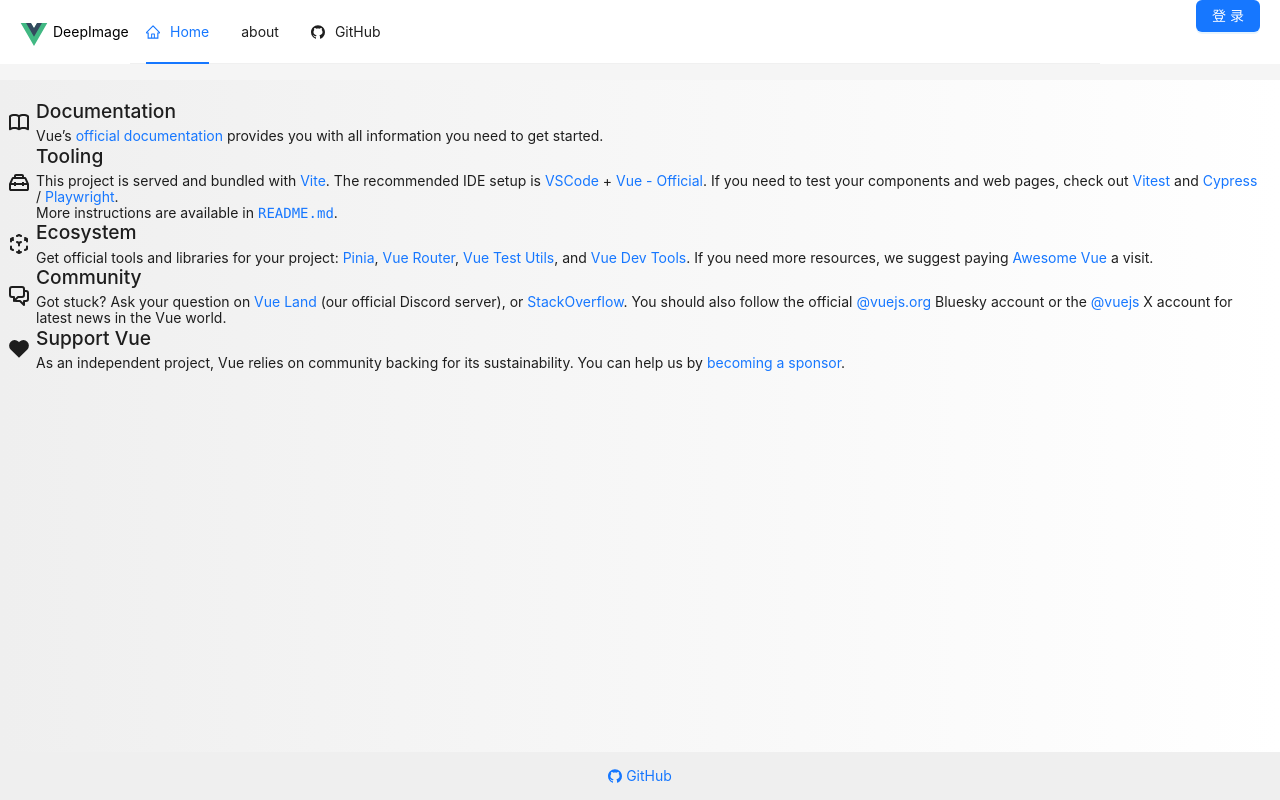
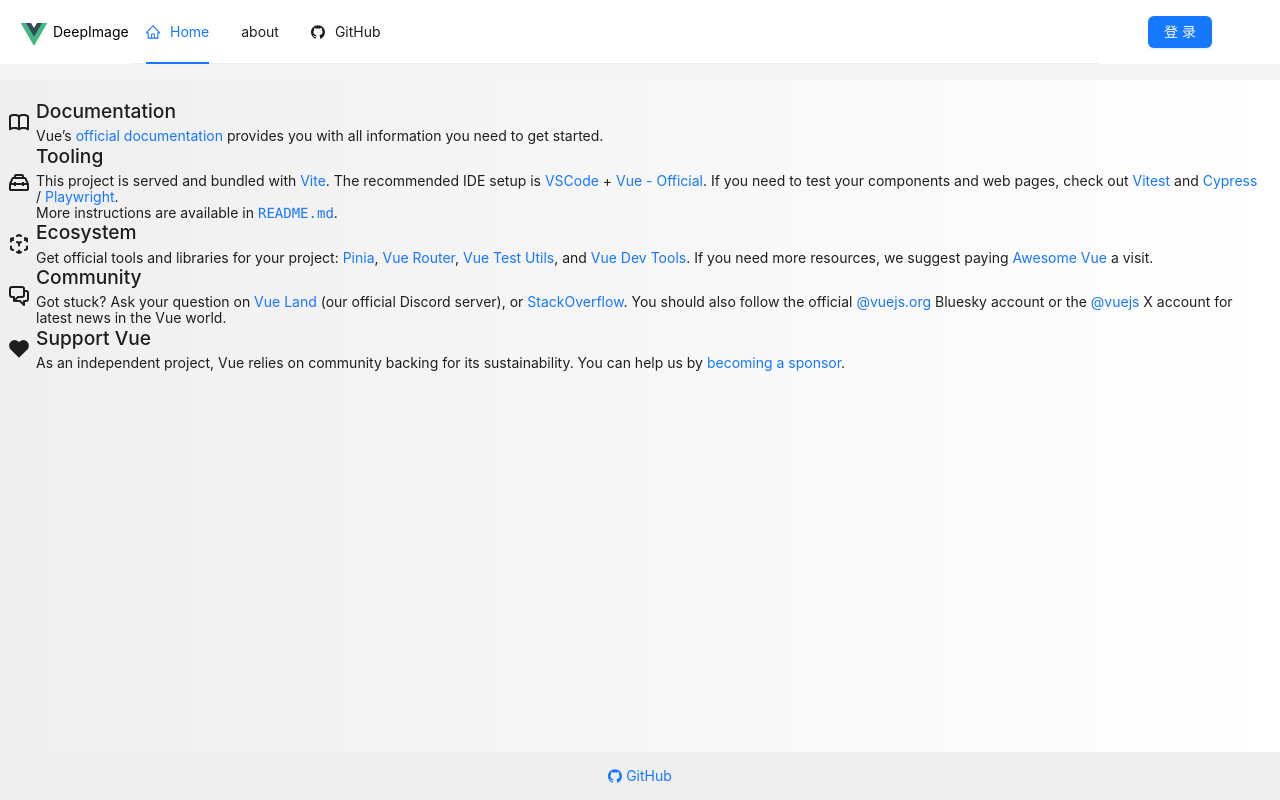
Before and after one commit to ZGQ-AI/DeepImage, a Vue app in the folder Deep-Image-Client/: page / in a window 1280 px wide. Built offline with nearby package versions, Linux system fonts and the light colour scheme; no server answers.

Commit message:
fix: 修复GlobalHeader登录按钮不居中的问题
- 将.user-login-status样式从justify-content: flex-end改为center
- 添加align-items: center实现垂直居中
- 设置height: 64px与菜单栏高度保持一致

```diff
--- a/Deep-Image-Client/src/components/GlobalHeader.vue
+++ b/Deep-Image-Client/src/components/GlobalHeader.vue
@@ -142,7 +142,9 @@
 }
 .user-login-status {
   display: flex;
-  justify-content: flex-end;
+  justify-content: center;
+  align-items: center;
+  height: 64px;
 }
 .user-entry {
   cursor: pointer;
```
